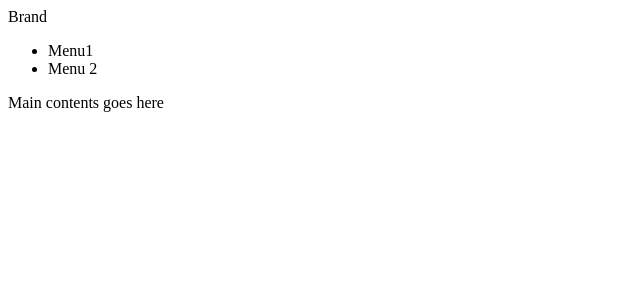
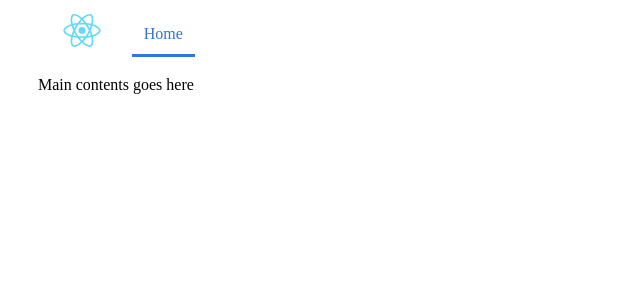
Before and after one commit to Mazzzy/steps-wizard, a React (Create React App) app in the folder steps-wiz-app/: page / in a window 1280 px wide. Shown: the top 300 px of the page, without its empty margins (0-640 px from the left). Built offline with nearby package versions, Linux system fonts and the light colour scheme.

Commit message:
added basic navbar and main content

```diff
--- a/steps-wiz-app/src/components/main-content/MainContent.css
+++ b/steps-wiz-app/src/components/main-content/MainContent.css
@@ -0,0 +1,3 @@
+.main-contents {
+    padding: 0 1.87rem;
+}
--- a/steps-wiz-app/src/components/main-content/MainContent.tsx
+++ b/steps-wiz-app/src/components/main-content/MainContent.tsx
@@ -1,4 +1,5 @@
 import React, { FC } from "react";
+import "./MainContent.css";
 
 const MainContent: FC = () => {
     return (
--- a/steps-wiz-app/src/components/navbar/Navbar.css
+++ b/steps-wiz-app/src/components/navbar/Navbar.css
@@ -0,0 +1,37 @@
+.navbar {
+    background-color: #ffffff;
+    min-height: 3rem;
+    display: flex;
+    justify-content: space-between;
+    align-items: center;
+}
+
+.navbar .navbar-brand {
+    padding: 0 1.87rem;
+}
+
+.navbar .logo-img {
+    min-width: 40px;
+    max-width: 120px;
+}
+
+.navbar .navbar-menu {
+    display: flex;
+    flex-grow: 1;
+    flex-shrink: 0;
+    align-items: stretch;
+}
+
+.navbar .navbar-item {
+    align-items: center;
+    cursor: pointer;
+    color: #4a4a4a;
+    line-height: 1.5;
+    padding: 0.75rem 0.75rem;
+    text-decoration: none;
+}
+
+.navbar .navbar-item.is-active {
+    border-bottom: 3px solid #3273dc;
+    color: #3273dc;
+}
--- a/steps-wiz-app/src/components/navbar/Navbar.tsx
+++ b/steps-wiz-app/src/components/navbar/Navbar.tsx
@@ -1,15 +1,24 @@
-import React, { FC, MouseEvent } from "react";
+import React, { FC } from "react";
+import defaultLogo from "./default-logo.svg";
+
 import "./Navbar.css";
 
 const Navbar: FC = () => {
     return (
         <header>
             <nav className="navbar" role="navigation" aria-label="main navigation">
-                <a>Brand</a>
-                <ul>
-                    <li>Menu1</li>
-                    <li>Menu 2</li>
-                </ul>
+                <div className="navbar-brand">
+                    <a className="navbar-item" href="#">
+                        <img className="logo-img" src={defaultLogo} alt="logo-img" />
+                    </a>
+                </div>
+                <div className="navbar-menu">
+                    <div className="navbar-end">
+                        <a className="navbar-item is-active" href="#">
+                            Home
+                        </a>
+                    </div>
+                </div>
             </nav>
         </header>
     );
```
Also changed, not shown: steps-wiz-app/src/components/navbar/default-logo.svg (added).
